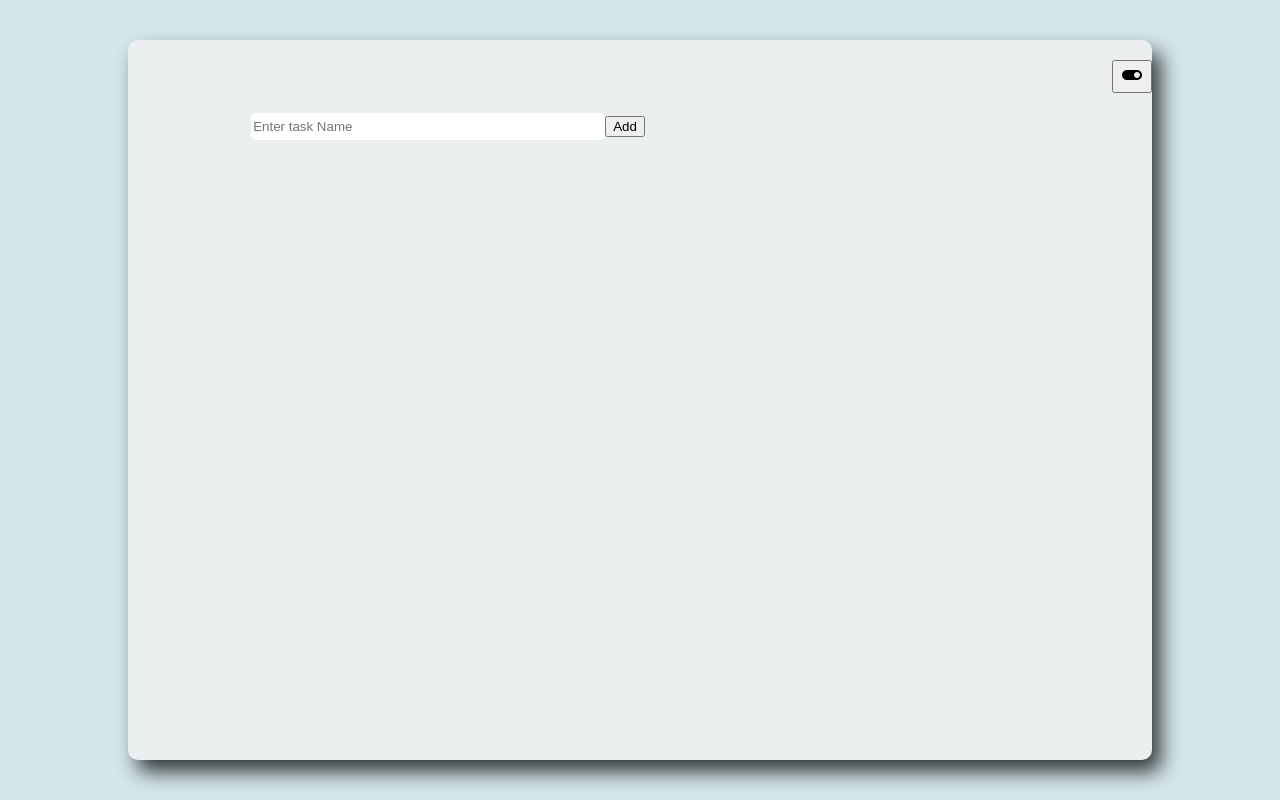
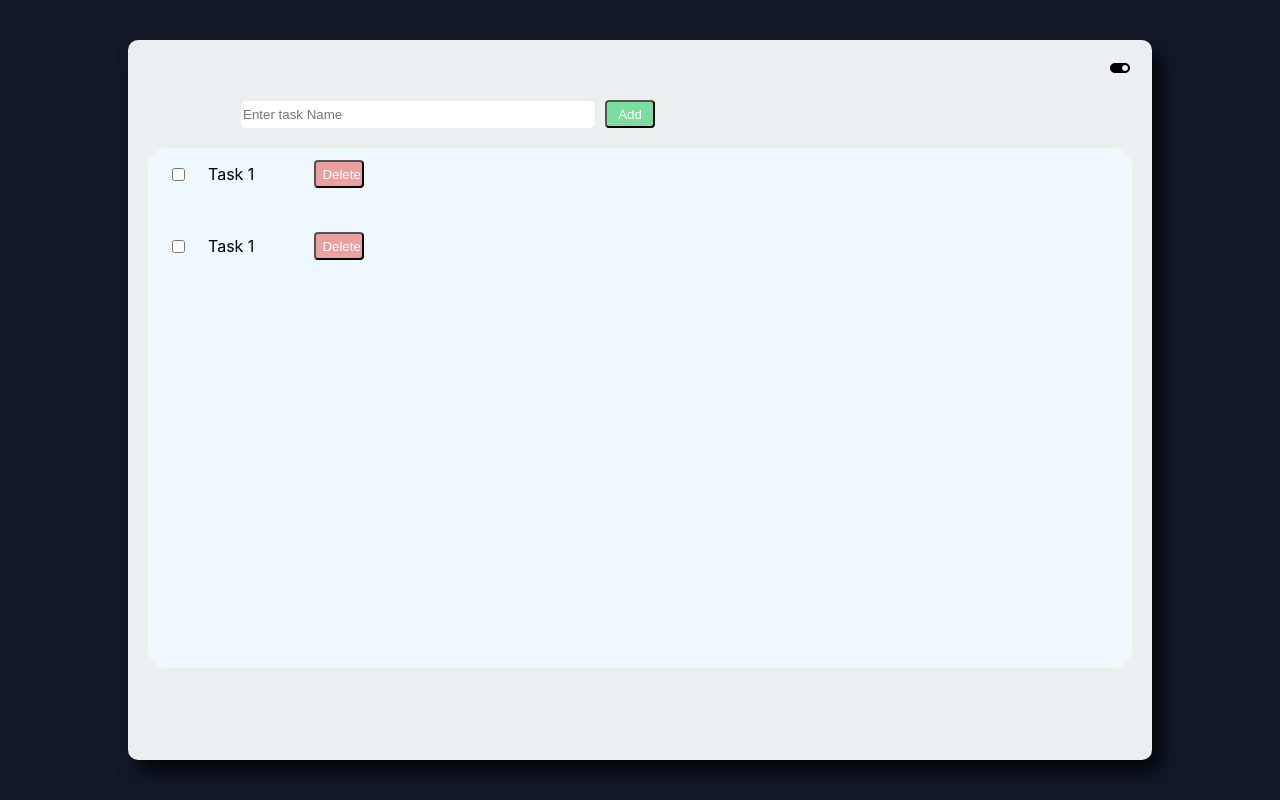
Before and after one commit to sindhusigicharla/Taskmanager2, a React (Create React App) app: page / in a window 1280 px wide. Built offline with nearby package versions, Linux system fonts and the light colour scheme.

Commit message:
second commit

```diff
--- a/src/App.css
+++ b/src/App.css
@@ -1,6 +1,6 @@
 .App {
   text-align: center;
-  background-color: #d4e6eb;
+
   width: 100vw;
   height: 100vh;
   display: flex;
@@ -70,13 +70,70 @@
 .toggle-container{
   width: 100%;
   display: flex;
-  justify-content: end;
-  margin-top: 20px;
-  margin-right: 20px;
+  justify-content: flex-end;
+  align-items: center;
+  padding: 16px 20px 0;
+  box-sizing: border-box;
 
 }
 
 
-.toggle{
-  font-size: 20px;
+.toggle-button{
+  display: flex;
+  align-items: center;
+  justify-content: center;
+  padding: 0;
+  border: 0;
+  background: transparent;
+  cursor: pointer;
+  line-height: 0;
 }
+
+.toggle-icon{
+  font-size: 3rem;
+}
+
+.light-bg{
+    background-color: #ebeff0;
+}
+
+.dark-bg{
+  background-color: rgb(18, 24, 41);
+}
+
+.btn{
+  width: 50px;
+  height: 28px;
+  margin-left: 10px;
+  border-radius: 4px;
+  cursor: pointer;
+  color: white;
+}
+
+.btn-add{
+  background-color: rgb(123, 222, 159);
+}
+
+.btn-delete{
+  background-color: rgb(235, 159, 159);
+}
+
+
+.task-list{
+  background-color: aliceblue;
+  margin: 20px;
+  height: 65vh;
+  border-radius: 20px;
+}
+
+
+.task-item{
+  display: flex;
+  margin: 20px;
+  align-items: center;
+}
+
+.task{
+  margin-left: 20px;
+  margin-right: 50px;
+}
--- a/src/App.js
+++ b/src/App.js
@@ -3,12 +3,16 @@ import './App.css';
 import Input from './Input';
 import { useState } from 'react';
 import Toggle from './Toggle';
+import TaskList from './TaskList';
 
 function App() {
   const [tasks, setTasks] = useState([
     {id:1, description: "Task 1", status:true},
     {id:2, description: "Task 1", status:true},
   ])
+
+
+  const [isLightMode, setIsLightMode] = useState(false);
 
   function addTask(task){
     const newTask = {
@@ -17,17 +21,25 @@ function App() {
       status: true,
     }
 
+
     setTasks([...tasks, newTask])
+
+  }
+
+  function deleteTask(id){
+
+    const newTasks = tasks.filter(task=>task.id!==id);
+    setTasks(newTasks);
 
   }
 
 
   return (
-    <div className="App">
+    <div className={`App ${isLightMode?'light-bg':'dark-bg'}`}>
       <div className='container'>
-          <Toggle/>
+          <Toggle isLightMode={isLightMode} setIsLightMode={setIsLightMode}/>
           <Input addTask={addTask}/>
-
+          <TaskList tasks = {tasks} deleteTask={deleteTask}/>
       </div>
     </div>
   );
@@ -41,3 +53,8 @@ export default App;
 // Steps to Install MUI
 // 1. Run "npm install @mui/icons-material"
 // 2. Run "npm install @mui/icons-material @mui/material @emotion/styled @emotion/react"
+
+
+
+//1. How to apply CSS conditionally
+//2. State uplift
--- /dev/null
+++ b/src/Button.js
@@ -0,0 +1,15 @@
+function Button(props){
+
+    const {text, type, operation} = props
+
+    return (
+        <button className={`btn ${type==='add'?'btn-add':'btn-delete'}`} onClick={()=>operation()}>
+            {text}
+        </button>
+    )
+}
+
+export default Button;
+
+// 1. Text
+// 2. type - add, delete
--- a/src/Input.js
+++ b/src/Input.js
@@ -1,15 +1,24 @@
 import { useState } from "react";
+import Button from "./Button";
 
 function Input(props){
 
     const {addTask} = props;
 
     const [input, setInput] = useState('');
+
+
+    function buttonClicked(){
+        addTask(input);
+        setInput('')
+    }
+
+
     return(
         <div className="input-container">
             <input type="text" placeholder="Enter task Name" className="input" value={input}
             onChange={(e)=>setInput(e.target.value)}/>
-            <button onClick={()=>addTask(input)}>Add</button>
+            <Button text={'Add'} type={'add'} operation={buttonClicked}/>
         </div>
     )
 }
--- a/src/TaskItem.js
+++ b/src/TaskItem.js
@@ -0,0 +1,19 @@
+import Button from "./Button";
+
+function TaskItem(props){
+
+    const {id, taskName, status, deleteTask} = props;
+
+    function buttonClicked(){
+        deleteTask(id);
+    }
+    return(
+        <div className="task-item">
+            <input type="checkbox" className="checkbox" value={status}/>
+            <p className="task">{taskName}</p>
+            <Button text={"Delete"} type={'delete'} operation={buttonClicked}/>
+        </div>
+    )
+}
+
+export default TaskItem;
--- a/src/TaskList.js
+++ b/src/TaskList.js
@@ -0,0 +1,18 @@
+import TaskItem from "./TaskItem";
+
+function TaskList(props){
+    const {tasks, deleteTask} = props;
+    return(
+        <div className="task-list">
+            {tasks.map((task)=>  <TaskItem id={task.id} taskName={task.description} status ={task.status} deleteTask={deleteTask}/>
+            )}
+        </div>
+    )
+}
+
+export default TaskList;
+
+
+// 1. id
+// 2. taskName
+// 3. status
--- a/src/Toggle.js
+++ b/src/Toggle.js
@@ -2,16 +2,22 @@ import ToggleOffIcon from '@mui/icons-material/ToggleOff';
 import ToggleOnIcon from '@mui/icons-material/ToggleOn';
 import { useState } from 'react';
 
-function Toggle(){
+function Toggle(props){
 
-    const [isLightMode, setIsLightMode] = useState(false);
+
+
+    const {isLightMode, setIsLightMode} = props;
     return(
         <div className='toggle-container'>
-            <button onClick={()=>setIsLightMode(!isLightMode)}>
-                {isLightMode? <ToggleOffIcon/>: <ToggleOnIcon/>}
+            <button className='toggle-button' onClick={()=>setIsLightMode(!isLightMode)} aria-label='Toggle theme'>
+                {isLightMode? <ToggleOffIcon className='toggle-icon'/>: <ToggleOnIcon className='toggle-icon'/>}
             </button>
         </div>
     )
 }
 
 export default Toggle;
+
+
+// If you want to controll any component from parent, we have to make the component dumb
+// Inorder to make the component dumb, we need uplift the state
```
